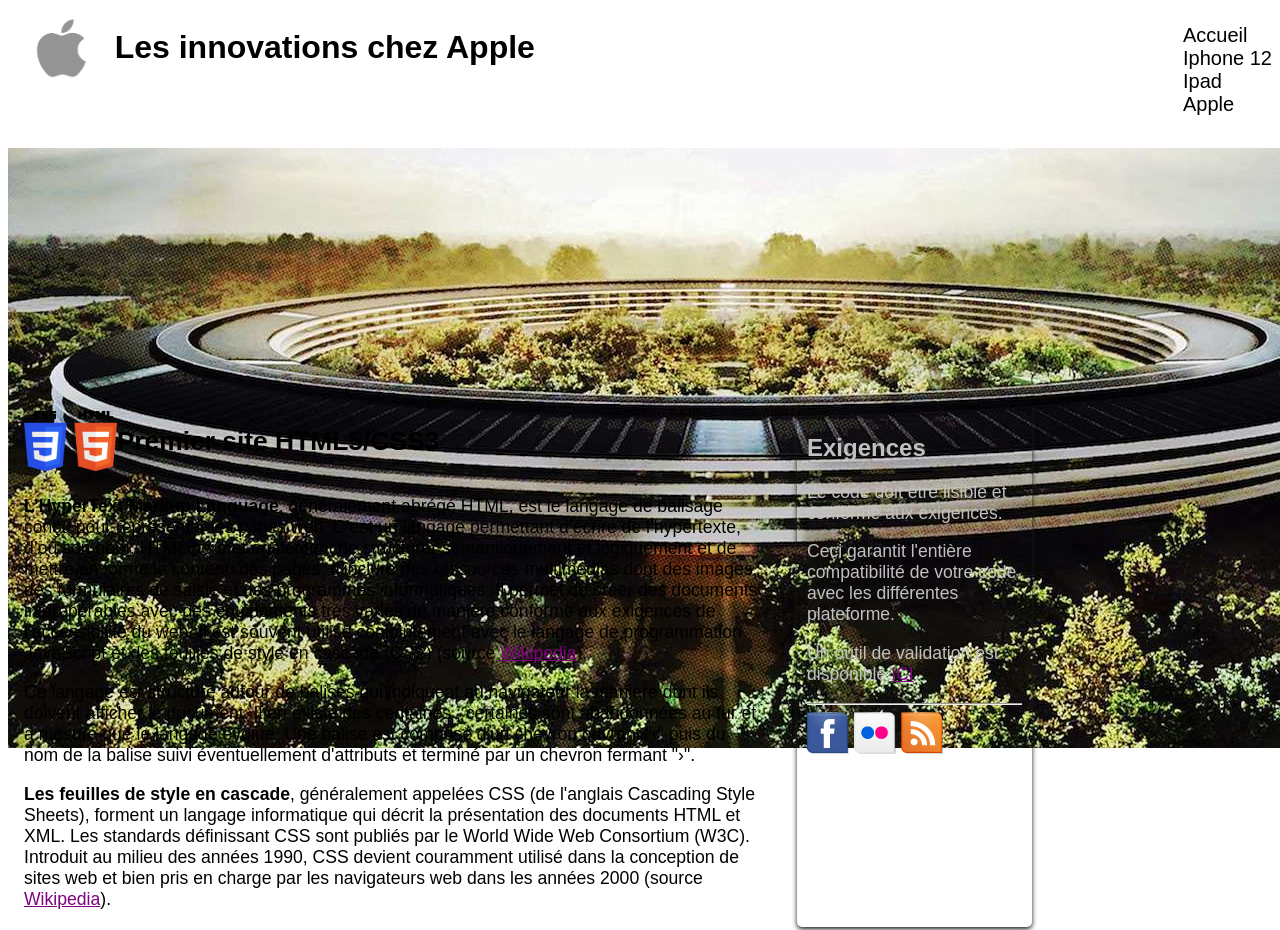
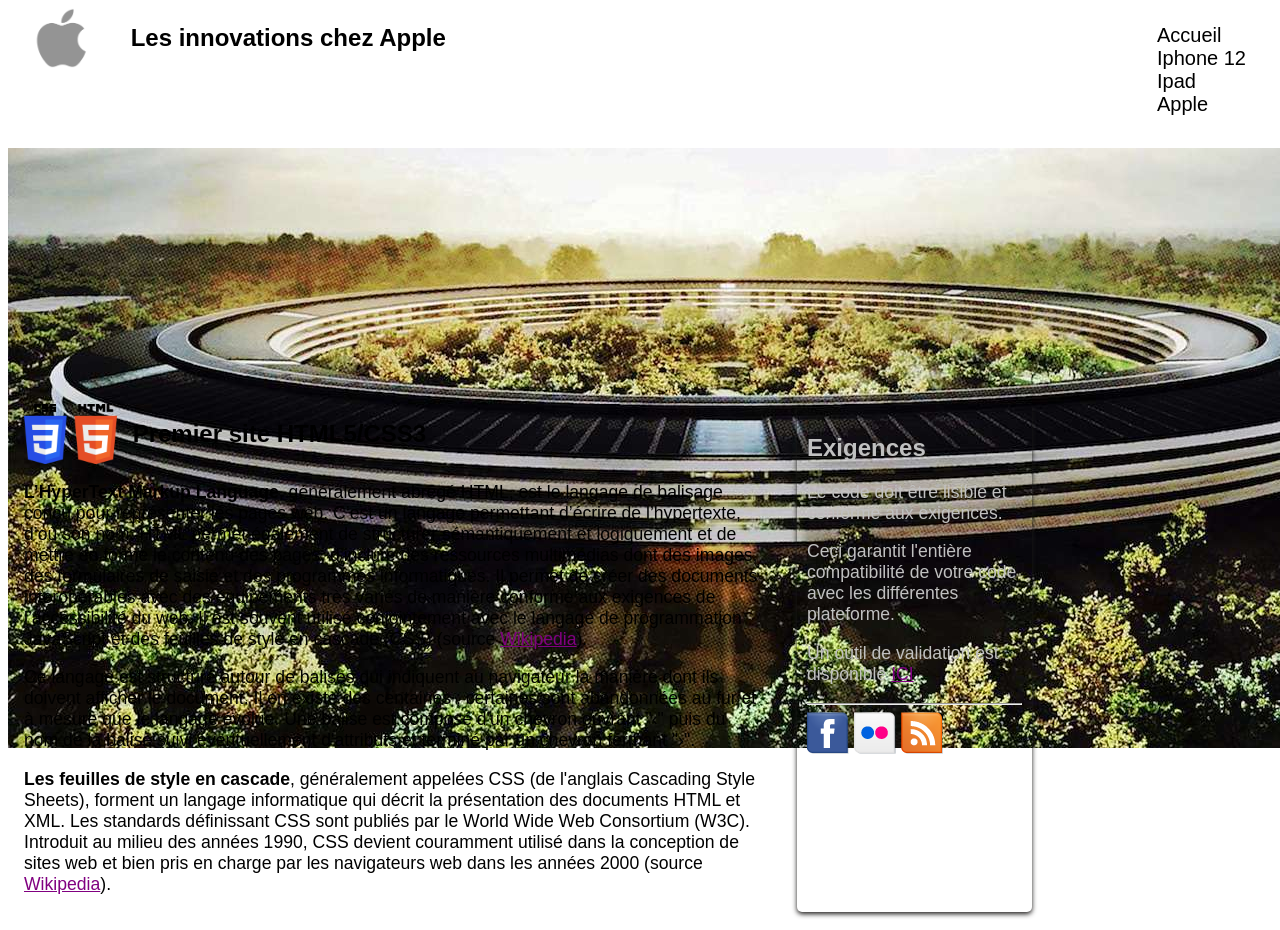
Before and after one commit to chisco697/TKTlevraie, a plain HTML site: page index.html in a window 1280 px wide. Shown: the top 930 px of the page. Drawn offline with Linux system fonts and the light colour scheme; files whose address does not match are found by name.

Commit message:
Update style.css

```diff
--- a/css/style.css
+++ b/css/style.css
@@ -67,11 +67,7 @@ align-items: center;
 
 header h1, article h1, nav a
 {
-<<<<<<< HEAD
     font-size: 1.5rem;
-=======
-    font-size: 1.8rem;
->>>>>>> c429236343901dde5bf9e0e3209ecef10730b0a2
     margin: 1rem;
 }
 
@@ -83,11 +79,7 @@ nav ul
 
 nav li
 {
-<<<<<<< HEAD
     margin-right: 0.625rem;
-=======
-    margin-right: 14rem;
->>>>>>> c429236343901dde5bf9e0e3209ecef10730b0a2
 }
 
 nav a
```
